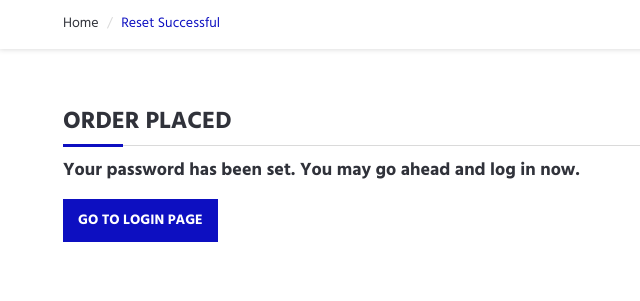
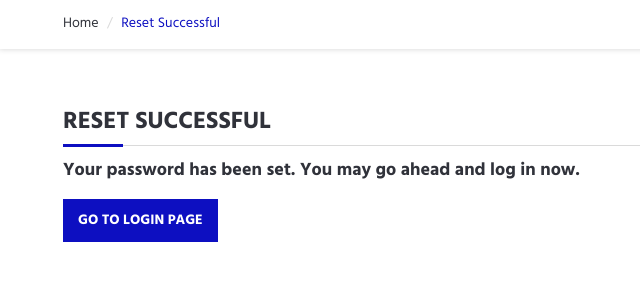
Before and after one commit to proacc2022/personalshopper, a Django app: page /reset/done/ in a window 1280 px wide. Shown: the part 132-433 px from the top of the page, without its empty margins (7-647 px from the left). Run offline with Django 3.2, Linux system fonts and the light colour scheme; some libraries are stand-ins or nearby versions.

Commit message:
Search and password heading

```diff
--- a/home/templates/search_product.html
+++ b/home/templates/search_product.html
@@ -74,6 +74,8 @@
 								{% endif %}
 							</div>
 						</div>
+					{% empty %}
+					<h3>There are no such products. </h3>
 					{% endfor %}
 				</div>
 				{% comment %} </div> {% endcomment %}
--- a/home/views.py
+++ b/home/views.py
@@ -91,7 +91,7 @@ def search(request):
                 except EmptyPage:
                     products = paginator.page(paginator.num_pages)
             else:
-                products = Product.objects.filter(category=catid)
+                products = Product.objects.none()
             print(products)
             p = list(products)
             print(p)
--- a/user/templates/registration/password_reset_complete.html
+++ b/user/templates/registration/password_reset_complete.html
@@ -19,7 +19,7 @@
                 <div class="col-md-12">
                     <div class="order-summary clearfix">
                         <div class="section-title">
-                            <h3 class="title">Order placed</h3>
+                            <h3 class="title">Reset Successful</h3>
                         </div>
                         <h4>Your password has been set. You may go ahead and log in now.</h4>
                         <br>
```
